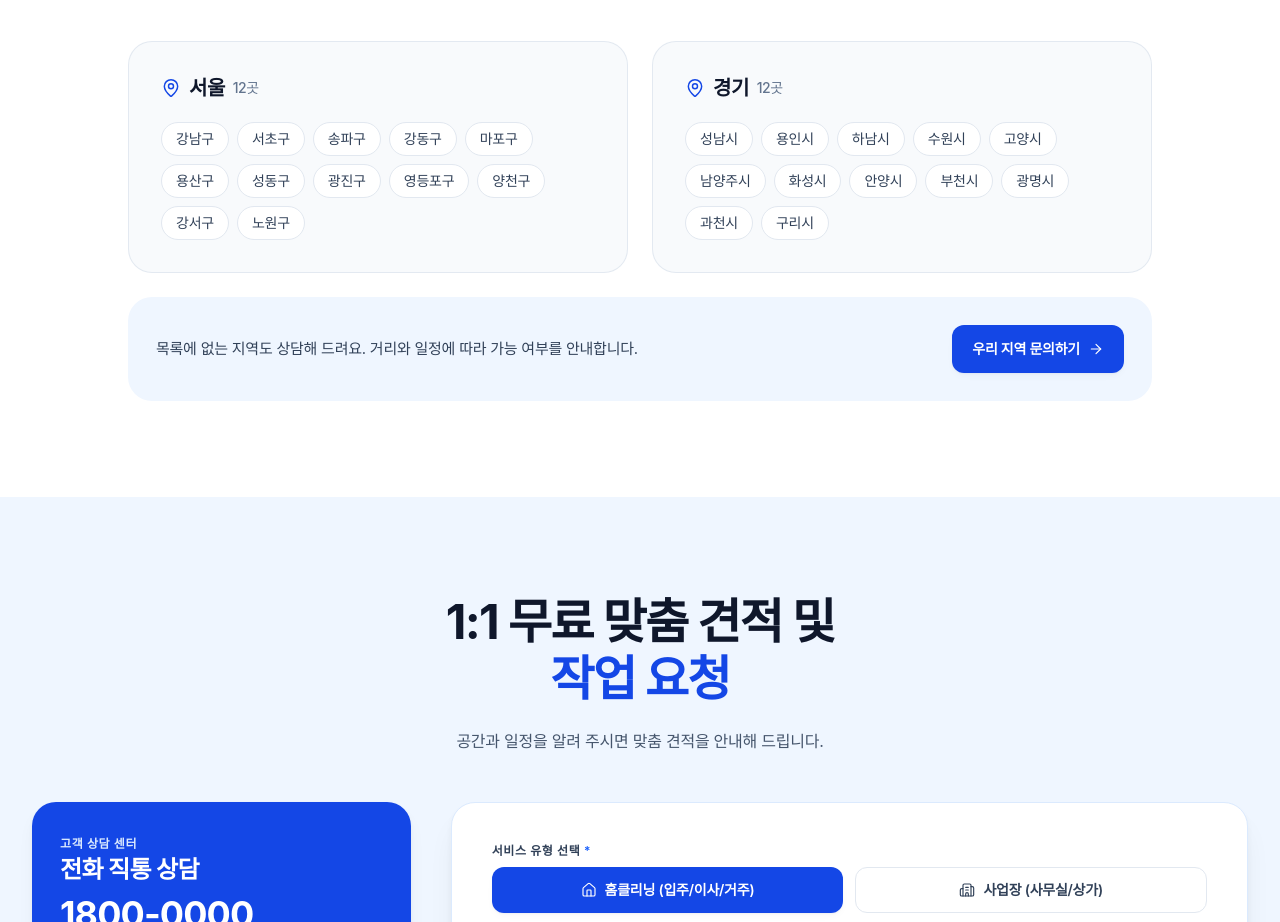
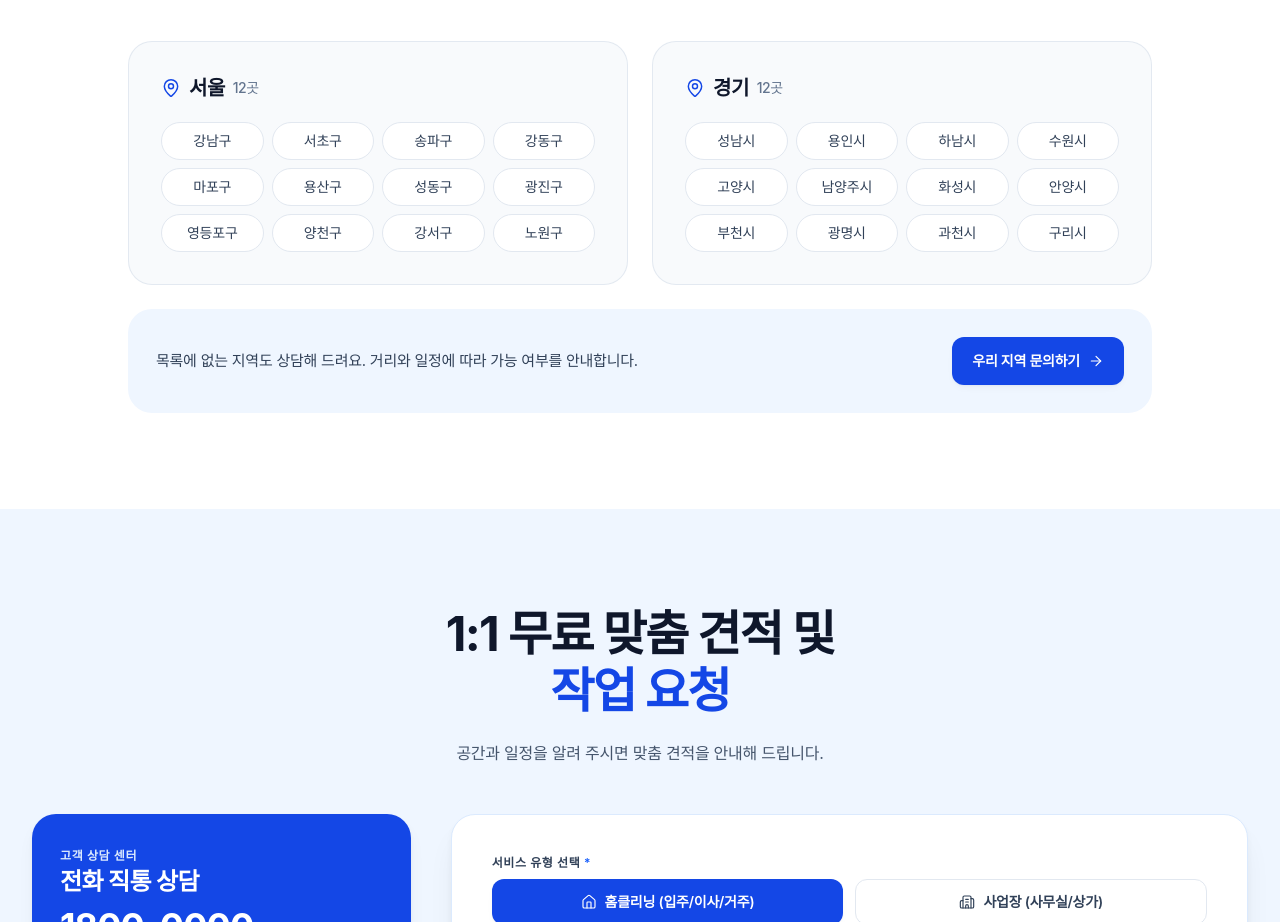
Before and after one commit to realminuu-web/premire_clean-_v2, a Next.js app: page / in a window 1280 px wide. Shown: the part 9140-10062 px from the top of the page. Built offline with nearby package versions, Linux system fonts and the light colour scheme; no server answers; a web font is replaced by a local one.

Commit message:
style: even grid for service area chips

```diff
--- a/src/components/Areas.tsx
+++ b/src/components/Areas.tsx
@@ -30,9 +30,10 @@ export default function Areas() {
                 {g.name}
                 <span className="text-sm font-medium text-slate-500">{g.districts.length}곳</span>
               </h3>
-              <ul className="mt-5 flex flex-wrap gap-2">
+              {/* 칸 너비를 똑같이 맞춰 줄마다 버블이 반듯하게 정렬되게 합니다 */}
+              <ul className="mt-5 grid grid-cols-3 gap-2 sm:grid-cols-4 md:grid-cols-3 lg:grid-cols-4">
                 {g.districts.map((d) => (
-                  <li key={d} className="rounded-full border border-slate-200 bg-white px-3.5 py-1.5 text-sm font-medium text-slate-700">
+                  <li key={d} className="truncate rounded-full border border-slate-200 bg-white px-2 py-2 text-center text-sm font-medium text-slate-700">
                     {d}
                   </li>
                 ))}
```
